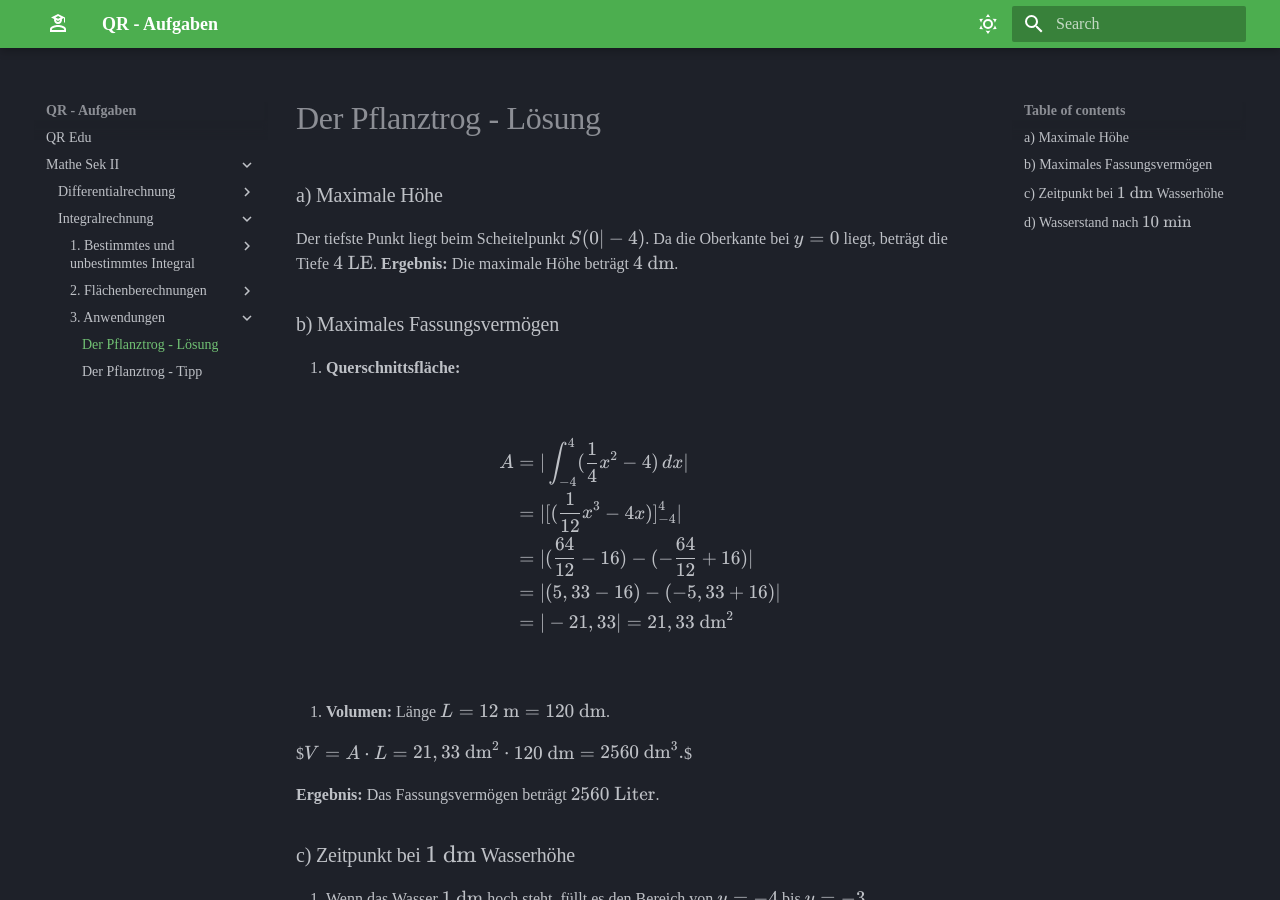
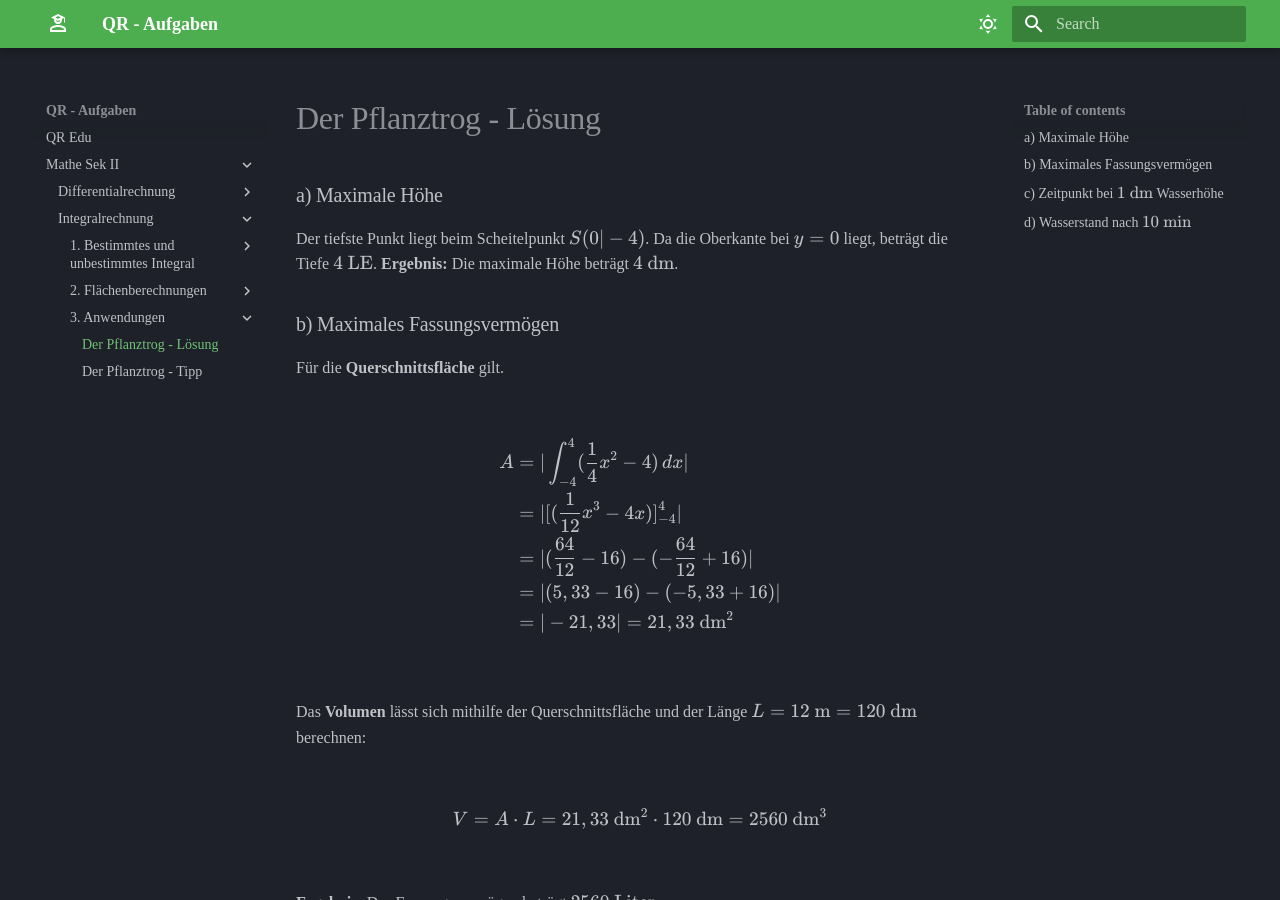
Before and after one commit to willipaufler/qr-edu, an MkDocs documentation site: the page built from docs/Mathe Sek II/Integralrechnung/3. Anwendungen/der_pflanzentrog_lösung.md, in a window 1280 px wide and 900 px high. Built offline with MkDocs 1.6.1 and Material for MkDocs 9.7.7, drawn with Linux system fonts in a browser that asks for light colours; some web fonts are replaced.

Commit message:
diverse Korrekturen

```diff
--- a/docs/Mathe Sek II/Integralrechnung/3. Anwendungen/der_pflanzentrog_lösung.md
+++ b/docs/Mathe Sek II/Integralrechnung/3. Anwendungen/der_pflanzentrog_lösung.md
@@ -5,7 +5,7 @@ Der tiefste Punkt liegt beim Scheitelpunkt $S(0|-4)$. Da die Oberkante bei $y=0$
 **Ergebnis:** Die maximale Höhe beträgt **$4 \text{ dm}$**.
 
 ### b) Maximales Fassungsvermögen
-1. **Querschnittsfläche:**
+Für die **Querschnittsfläche** gilt.
 
 \begin{align*}
 A &= |\int_{-4}^{4} (\frac{1}{4}x^2 - 4) \, dx|\\
@@ -15,10 +15,11 @@ A &= |\int_{-4}^{4} (\frac{1}{4}x^2 - 4) \, dx|\\
 &= |-21,33|= 21,33 \text{ dm}^2
 \end{align*}
 
-2. **Volumen:**
-   Länge $L = 12 \text{ m} = 120 \text{ dm}$.
+Das **Volumen** lässt sich mithilfe der Querschnittsfläche und der Länge $L = 12 \text{ m} = 120 \text{ dm}$ berechnen:
 
-   $$V =  A \cdot L= 21,33 \text{ dm}^2 \cdot 120 \text{ dm} = 2560 \text{ dm}^3.$$
+$$V =  A \cdot L= 21,33 \text{ dm}^2 \cdot 120 \text{ dm} = 2560 \text{ dm}^3$$
+
+
 
 **Ergebnis:** Das Fassungsvermögen beträgt **$2560 \text{ Liter}$**.
 
```
